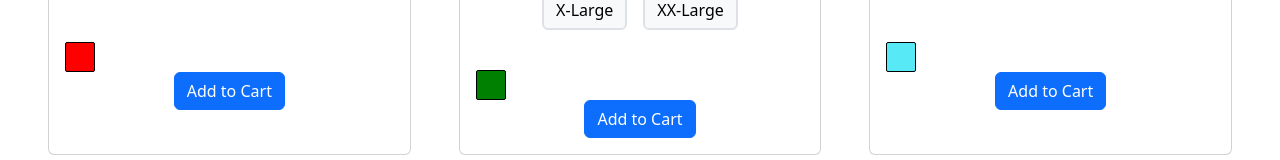
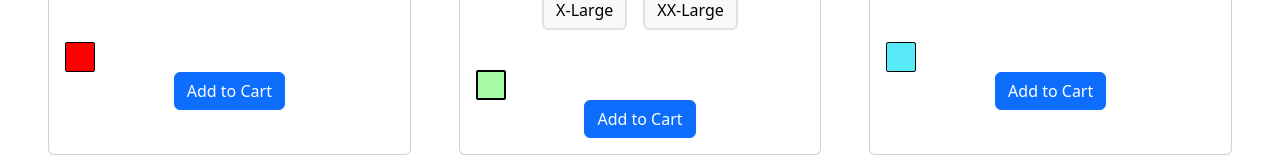
Before and after one commit to chiragrangras/Project, a React (Create React App) app in the folder vimal-shirt/: page /men-product in a window 1280 px wide. Shown: the part 600-760 px from the top of the page. Built offline with nearby package versions, Linux system fonts and the light colour scheme.

Commit message:
modified file

```diff
--- a/vimal-shirt/src/Kids.css
+++ b/vimal-shirt/src/Kids.css
@@ -7,12 +7,19 @@
 }
 .price-kids{
     text-align: left;
-    color: red;
+    color: black;
 }
 .box-orange{
     width: 30px;
     height: 30px;
     border-radius: 2px;
     border: 2px solid black;
-    background-color: #ffa704;
+    background-color: #fb6d15;
 }
+.box-green{
+    width: 30px;
+    height: 30px;
+    border-radius: 2px;
+    border: 2px solid black;
+    background-color: #a7fba7;
+}
```
